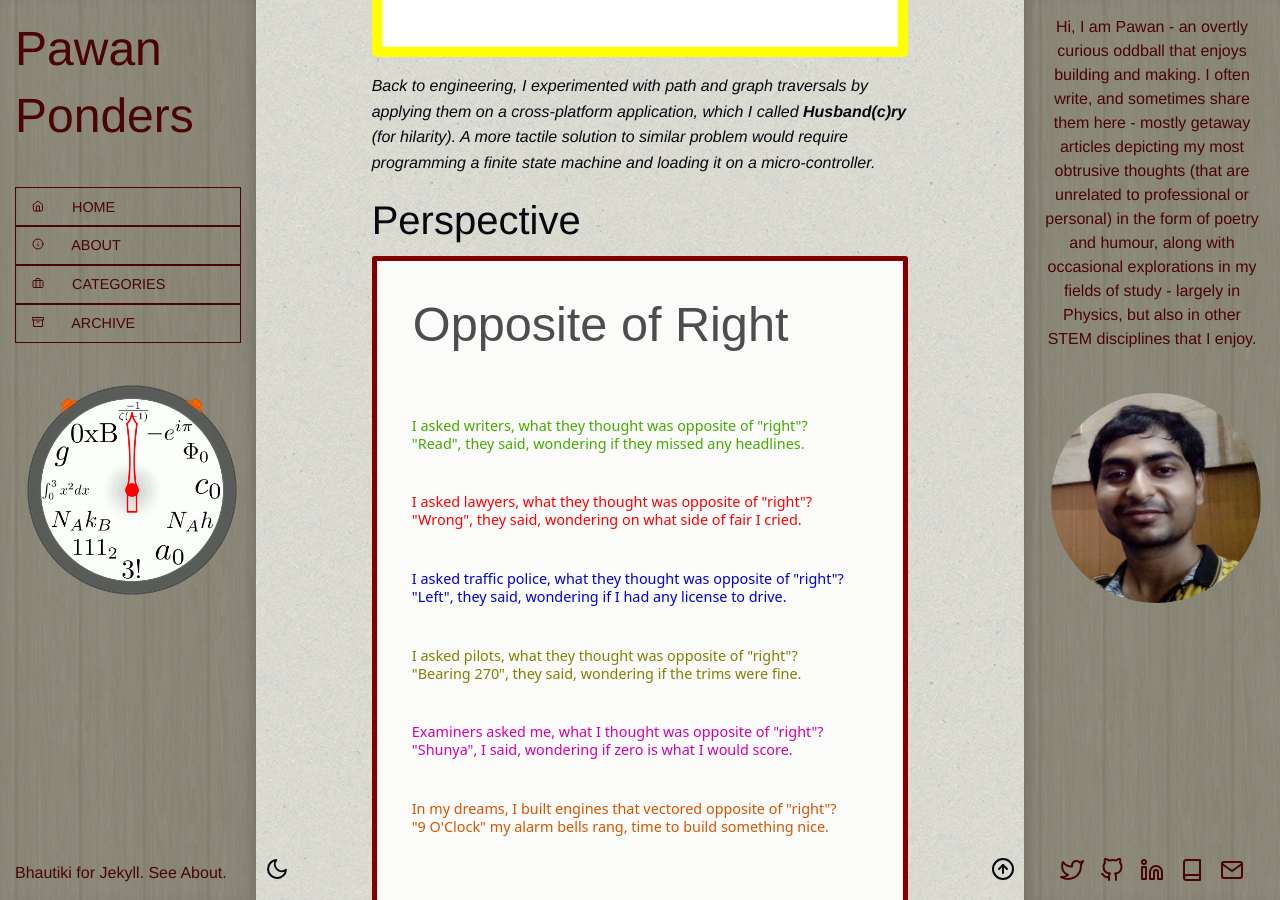
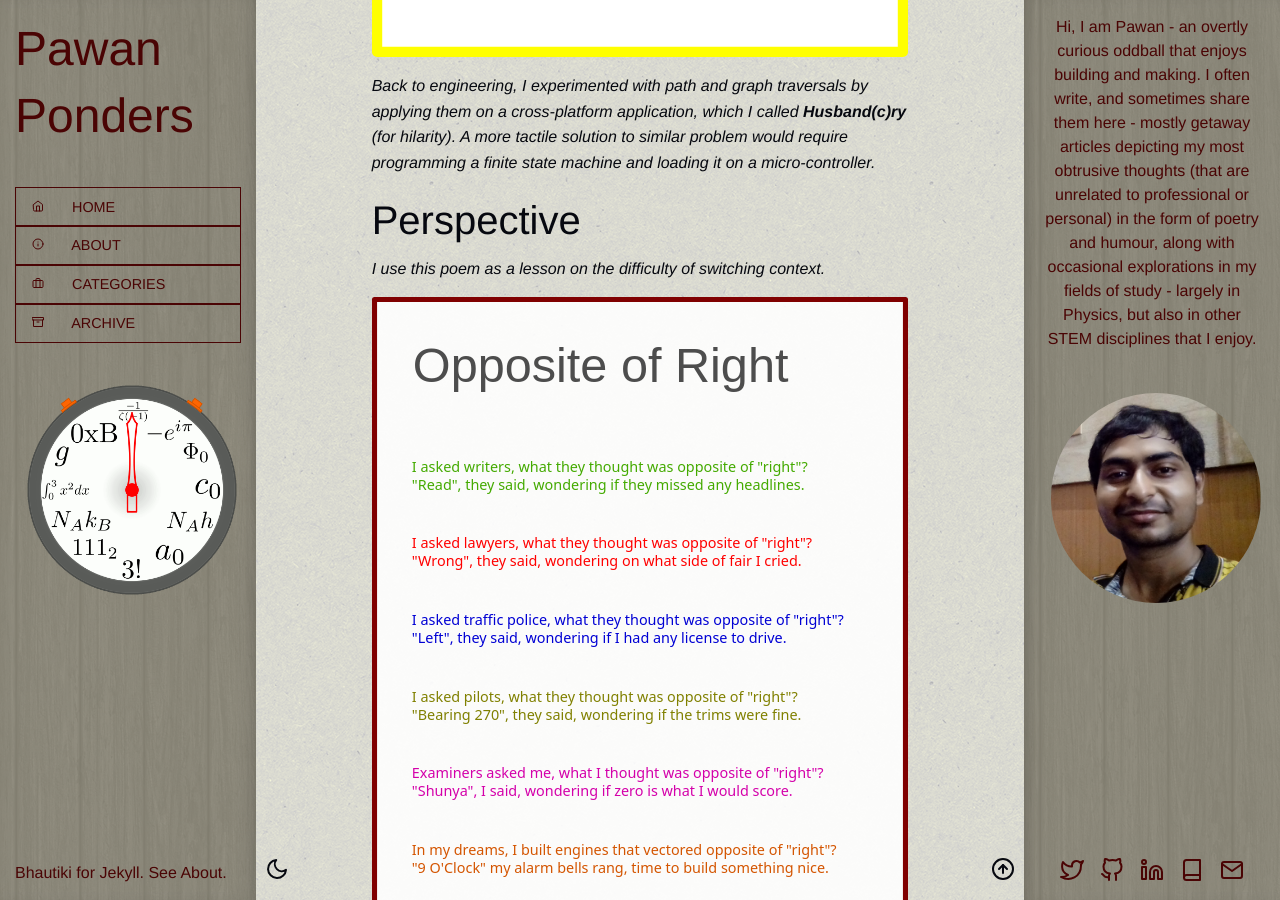
Before and after one commit to pawanmsr/pawanmsr.github.io, a Jekyll site: the page built from _posts/2023-06-15-take-a-break.markdown, in a window 1280 px wide and 900 px high, scrolled down 1726 px. Built offline with Jekyll 4.4.1, drawn with Linux system fonts in a browser that asks for light colours.

Commit message:
add description

```diff
--- a/_posts/2023-06-15-take-a-break.markdown
+++ b/_posts/2023-06-15-take-a-break.markdown
@@ -22,6 +22,8 @@ toc: false
 
 ## Perspective
 
+*I use this poem as a lesson on the difficulty of switching context.*
+
 ![Opposite of Right](/assets/img/posts/oor.svg)
 
 Inspired, impersonal but original.
```
